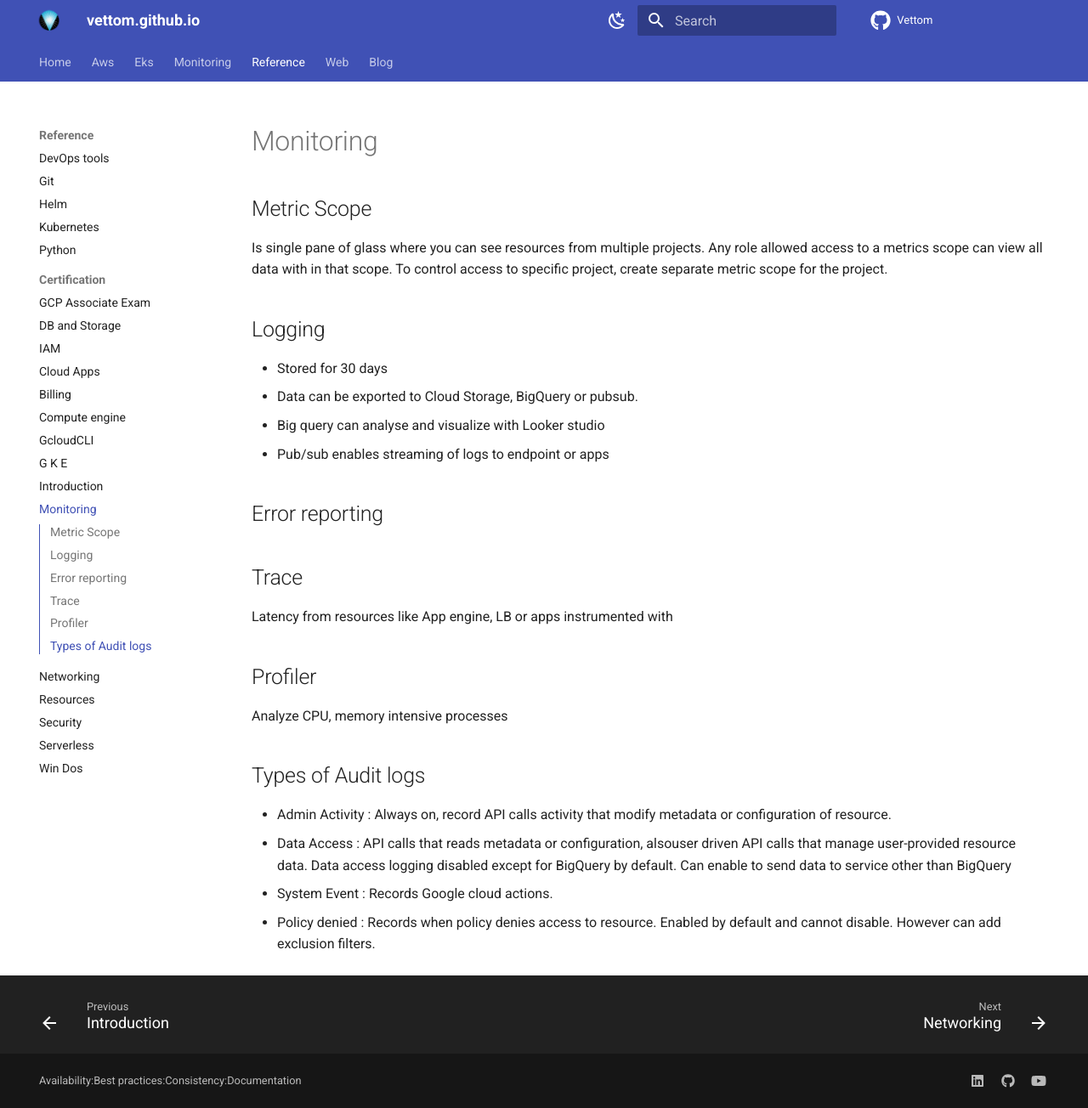
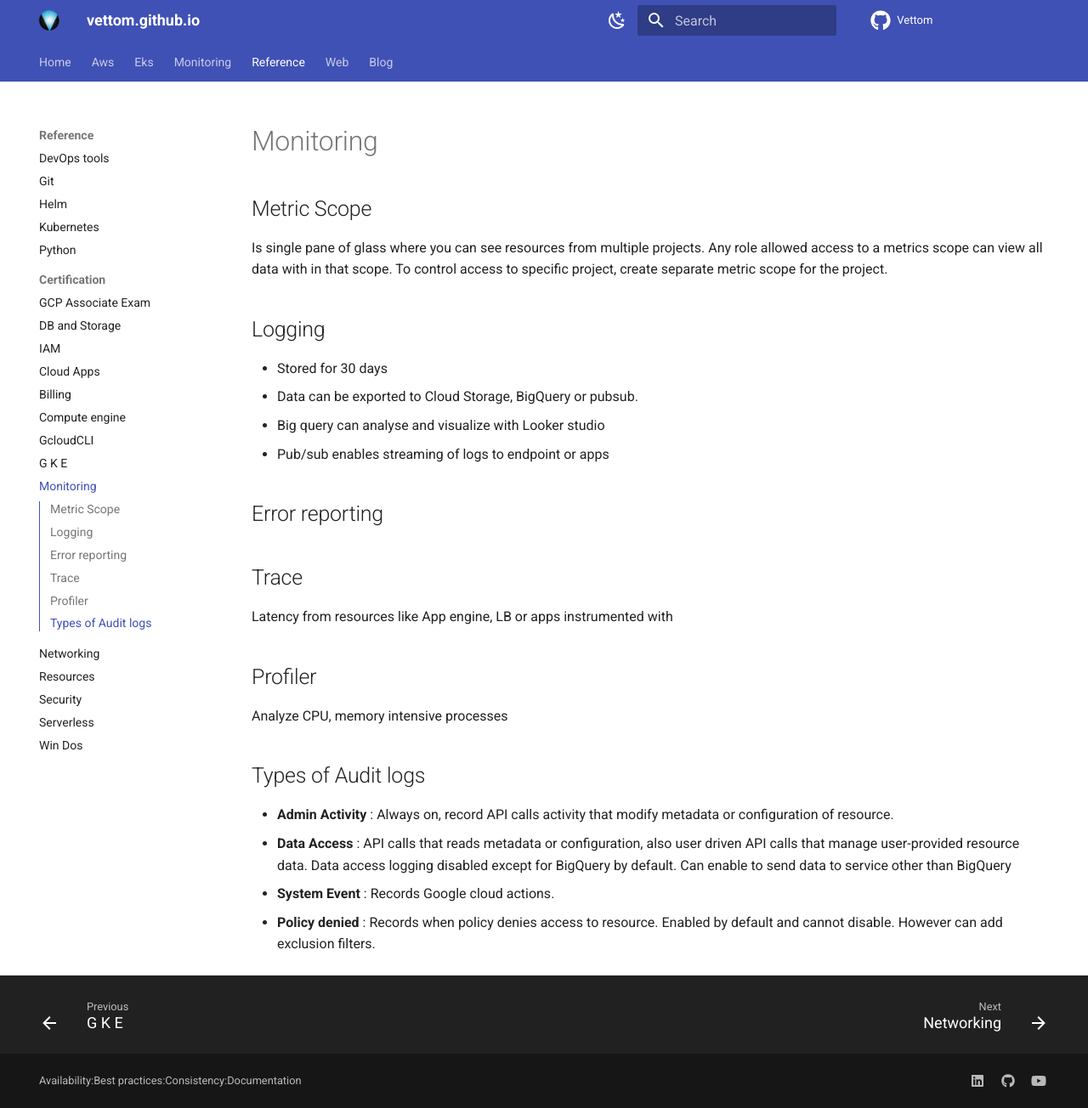
Before and after one commit to vettom/vettom.github.io, an MkDocs documentation site: the page built from docs/Reference/Certification/monitoring-audit.md, in a window 1280 px wide and 1304 px high. Shown: the whole window at 85% size. Built offline with MkDocs 1.6.1 and Material for MkDocs 9.7.7, drawn with Linux system fonts in a browser that asks for light colours.

Commit message:
Update by DV on Wed 23 Oct 2024 21:31:53 BST

```diff
--- a/docs/Reference/Certification/monitoring-audit.md
+++ b/docs/Reference/Certification/monitoring-audit.md
@@ -16,7 +16,7 @@ Latency from resources like App engine, LB or apps instrumented with
 Analyze CPU, memory intensive  processes
 
 ## Types of Audit logs
-- Admin Activity  : Always on, record API calls activity that modify metadata or configuration of resource.
-- Data Access     : API calls that reads metadata or configuration, alsouser driven API calls that manage user-provided resource data. Data access logging disabled except for BigQuery by default. Can enable to send data to service other than  BigQuery
-- System Event    : Records Google cloud actions.
-- Policy denied   : Records when policy denies access to resource. Enabled by default and cannot disable. However can add exclusion filters.
+- **Admin Activity**  : Always on, record API calls activity that modify metadata or configuration of resource.
+- **Data Access**    : API calls that reads metadata or configuration, also user driven API calls that manage user-provided resource data. Data access logging disabled except for BigQuery by default. Can enable to send data to service other than  BigQuery
+- **System Event**    : Records Google cloud actions.
+- **Policy denied**   : Records when policy denies access to resource. Enabled by default and cannot disable. However can add exclusion filters.
```
Also changed, not shown: docs/Reference/Certification/gke.md (+1 -7 lines), docs/Reference/Certification/intro.md (deleted, +0 -6 lines), docs/Reference/Certification/networking.md (+2 -0 lines), docs/Reference/Certification/resources.md (+2 -0 lines), docs/Reference/Certification/serverless.md (+3 -2 lines), docs/Reference/kubernetes.md (+6 -0 lines).
